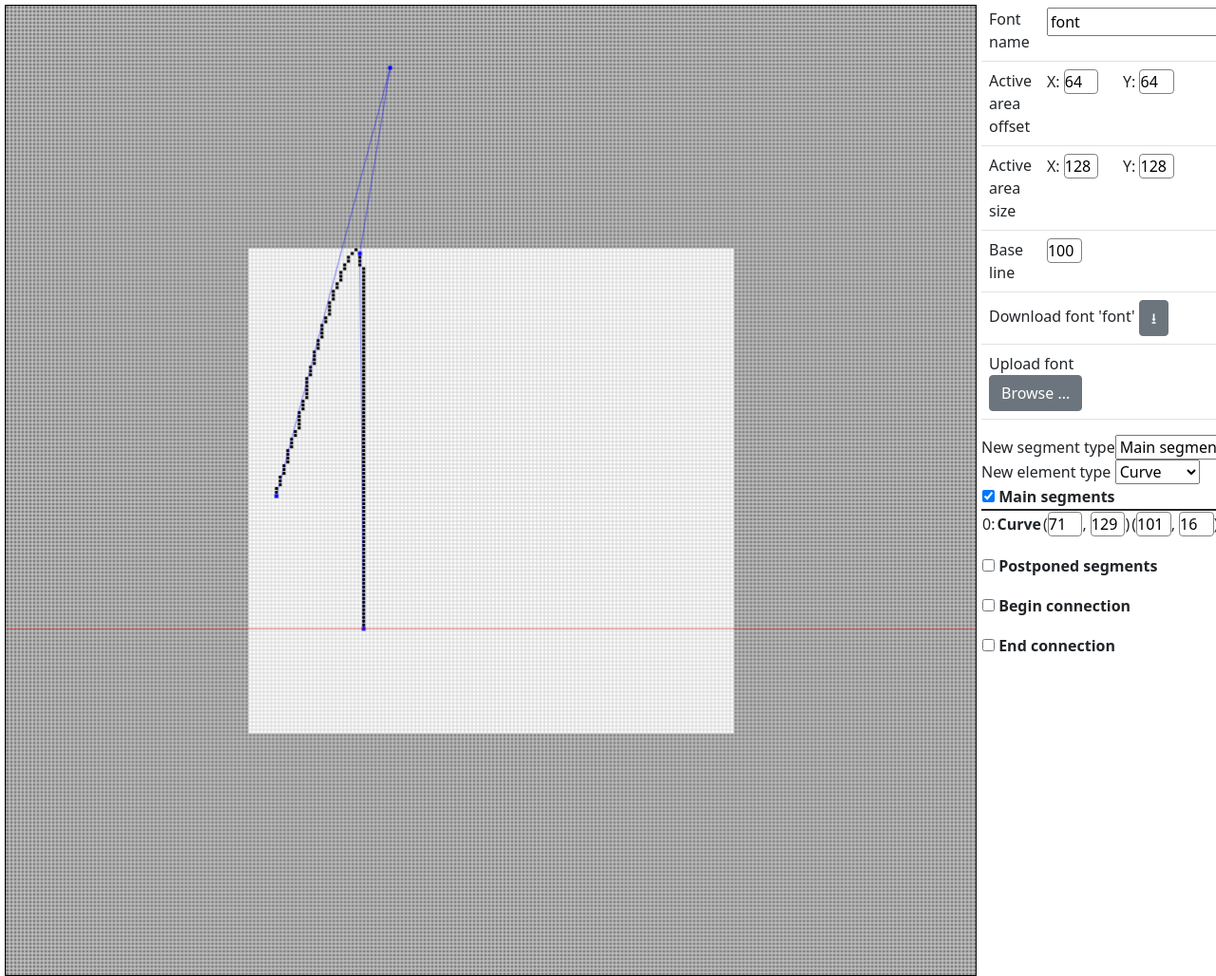
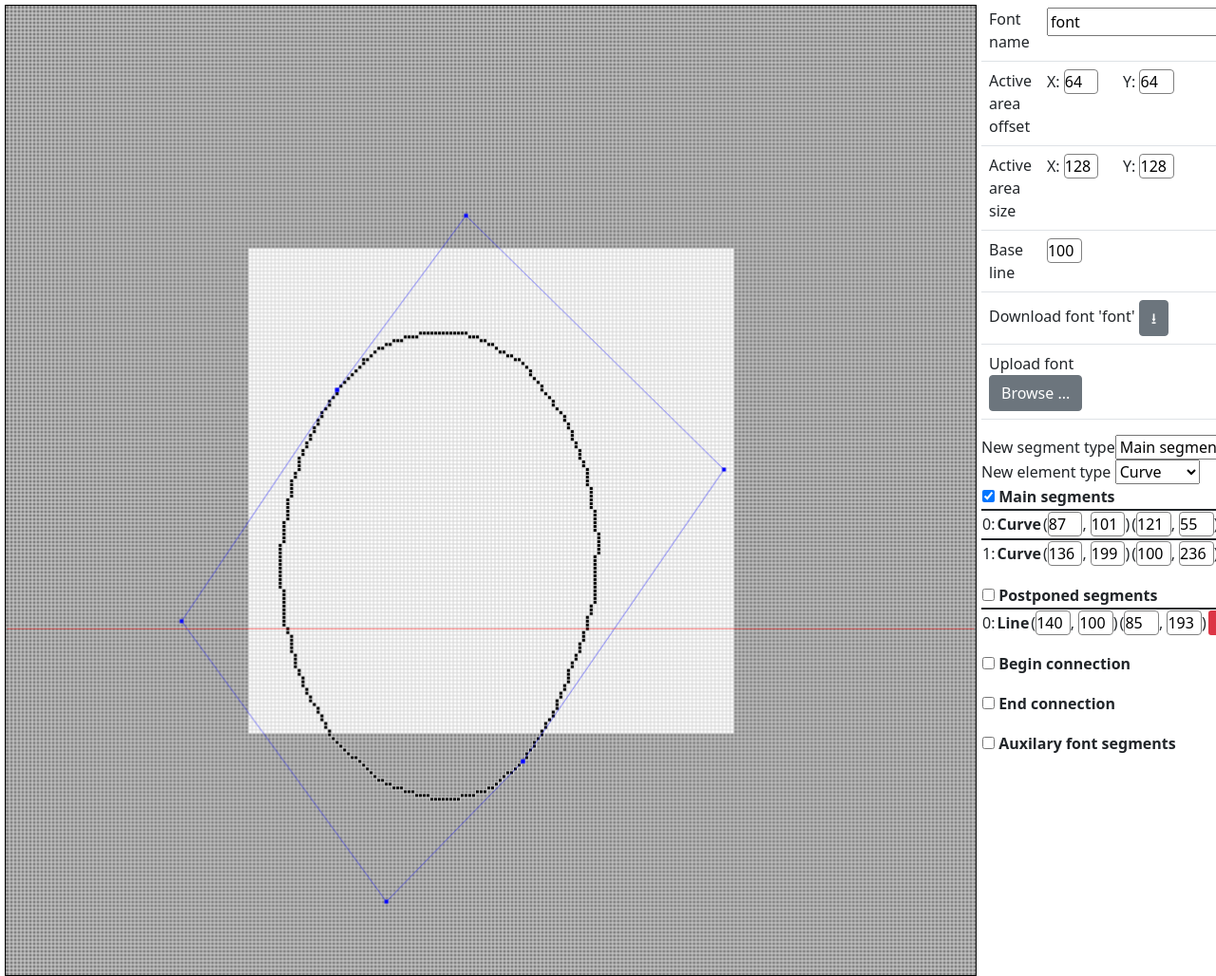
Before and after one commit to jef-sure/hw-fonts, a plain HTML site: page index.html in a window 1280 px wide. Shown: the top 1028 px of the page at 95% size. Drawn offline with nearby package versions, Linux system fonts and the light colour scheme.

Commit message:
more functionality

```diff
--- a/SymbolCurves.js
+++ b/Draw.js
@@ -1,5 +1,5 @@
-class SymbolCurves {
-    static drawLine(object, x1, y1, x2, y2, color) {
+class Draw {
+    static line(object, x1, y1, x2, y2, color) {
         let dx = x2 - x1;
         let dy = y2 - y1;
         if (dx === 0 && dy === 0) {
@@ -79,23 +79,40 @@ class SymbolCurves {
         }
     }
 
-    static drawShownSegments(object, with_aux_lines) {
+    static arrayOfSegments(object, segments, color) {
+        for (const c of segments) {
+            if (c.type === 'curve' && c.points.length === 4) {
+                Curves.drawBezier4p(object, c.points, color);
+            } else if (c.type === 'line' && c.points.length === 2) {
+                object.drawLine(c.points[0].x, c.points[0].y, c.points[1].x, c.points[1].y, color);
+            } else if (c.type === 'dot' && c.points.length === 1) {
+                object.drawPointCanvas(c.points[0].x, c.points[0].y, color);
+            } else if (c.type === 'curve3p' && c.points.length === 3) {
+                Curves.drawBezier3p(object, c.points, color);
+            }
+        }
+    }
+
+    static shownSegments(object, with_aux_lines) {
         const curves = object.symbolCurves;
         if (curves === object.noCurves) return;
         let svss = object.symbolCtx.strokeStyle;
         let svlw = object.symbolCtx.lineWidth;
         let cs = object.symbolCellSize / 2;
-        let drawSegments = (segments) => {
-            for (const c of segments) {
-                if (c.type === 'curve' && c.points.length === 4) {
-                    Curves.drawBezier4p(object, c.points, 1);
-                } else if (c.type === 'line' && c.points.length === 2) {
-                    object.drawLine(c.points[0].x, c.points[0].y, c.points[1].x, c.points[1].y, 1);
-                } else if (c.type === 'dot' && c.points.length === 1) {
-                    object.drawPointCanvas(c.points[0].x, c.points[0].y, 1);
-                } else if (c.type === 'curve3p' && c.points.length === 3) {
-                    Curves.drawBezier3p(object, c.points, 1);
+        let segmentsArray = (skey) => {
+            if (skey !== 'auxilarySegments') return curves[skey];
+            return object.$store.state.font.auxilarySegments;
+        };
+        for (const segment in SegmentTypes) {
+            if (object.$store.state.symbolEdit.shownSegments[segment]) {
+                let sa = segmentsArray(segment);
+                let color = 1;
+                if (segment === 'auxilarySegments') {
+                    if (!with_aux_lines) continue;
+                    color = 'orange';
                 }
+                Draw.arrayOfSegments(object, sa, color);
+                for (const c of sa) {
                     if (with_aux_lines && typeof object.canvas2Point == "function" && c.type !== 'dot' && c.points.length >= 1) {
                         const p = c.points[0];
                         object.drawPointCanvas(p.x, p.y, 'blue', 1);
@@ -114,10 +131,7 @@ class SymbolCurves {
                         }
                     }
                 }
-        };
-        for (const segment in SegmentTypes) {
-            if (object.$store.state.symbolEdit.shownSegments[segment])
-                drawSegments(curves[segment]);
+            }
         }
         if (with_aux_lines && typeof object.canvas2Point == "function") {
             let [sx, sy] = object.canvas2Point(0, object.font.baseLine + object.symbolOffsetY);
--- a/Store.js
+++ b/Store.js
@@ -1,11 +1,24 @@
+const SegmentTypes = {
+    mainSegments: "Main segments",
+    postSegments: "Postponed segments",
+    beginConnection: "Begin connection",
+    endConnection: "End connection",
+    auxilarySegments: "Auxilary font segments"
+};
+
 function getMouseCaptured(state, x, y) {
     let ret = [];
     const cp = state.symbolEdit.codePoint;
     if (cp) {
-        for (const fk in state.font.codePoints[cp]) {
-            if (!Array.isArray(state.font.codePoints[cp][fk])) continue;
-            for (let pi = 0; pi < state.font.codePoints[cp][fk].length; ++pi) {
-                const cs = state.font.codePoints[cp][fk][pi];
+        let segmentsArray = (skey) => {
+            if (skey !== 'auxilarySegments') return state.font.codePoints[cp][skey];
+            return state.font.auxilarySegments;
+        };
+        for (const fk in SegmentTypes) {
+            let sa = segmentsArray(fk);
+            if (!Array.isArray(sa)) continue;
+            for (let pi = 0; pi < sa.length; ++pi) {
+                const cs = sa[pi];
                 const c = cs.points;
                 for (let ci = 0; ci < c.length; ++ci) {
                     const point = c[ci];
@@ -49,13 +62,6 @@ const ElementTypes = {
     },
 };
 
-const SegmentTypes = {
-    mainSegments: "Main segments",
-    postSegments: "Postponed segments",
-    beginConnection: "Begin connection",
-    endConnection: "End connection"
-};
-
 const Store = Vuex.createStore({
     state() {
         return {
@@ -76,7 +82,8 @@ const Store = Vuex.createStore({
                     mainSegments: true,
                     postSegments: false,
                     beginConnection: false,
-                    endConnection: false
+                    endConnection: false,
+                    auxilarySegments: false
                 },
             },
             uploadErrorMessage: '',
@@ -89,26 +96,62 @@ const Store = Vuex.createStore({
                 symbolSizeX: 128,
                 symbolSizeY: 128,
                 widthType: 'fixed', // proportional
-                extraLines: [],
+                auxilarySegments: [],
                 codePoints: {
                     48: {
-                        mainSegments: [{
-                            type: 'curve', // dot, line, curve3p
-                            points: [{
-                                x: 71,
-                                y: 129
-                            }, {
-                                x: 101,
-                                y: 16
-                            }, {
-                                x: 93,
-                                y: 65
-                            }, {
-                                x: 94,
-                                y: 164
-                            }]
+                        "mainSegments": [{
+                                "type": "curve",
+                                "points": [{
+                                        "x": 87,
+                                        "y": 101
+                                    },
+                                    {
+                                        "x": 121,
+                                        "y": 55
+                                    },
+                                    {
+                                        "x": 189,
+                                        "y": 122
+                                    },
+                                    {
+                                        "x": 136,
+                                        "y": 199
+                                    }
+                                ]
+                            },
+                            {
+                                "type": "curve",
+                                "points": [{
+                                        "x": 136,
+                                        "y": 199
+                                    },
+                                    {
+                                        "x": 100,
+                                        "y": 236
+                                    },
+                                    {
+                                        "x": 46,
+                                        "y": 162
+                                    },
+                                    {
+                                        "x": 87,
+                                        "y": 101
+                                    }
+                                ]
+                            }
+                        ],
+                        "postSegments": [{
+                            "type": "line",
+                            "points": [{
+                                    "x": 140,
+                                    "y": 100
+                                },
+                                {
+                                    "x": 85,
+                                    "y": 193
+                                }
+                            ]
                         }],
-                        postSegments: [],
                         beginConnection: [],
                         endConnection: [],
                         width: 0
@@ -146,28 +189,30 @@ const Store = Vuex.createStore({
         },
     },
     mutations: {
-        setCurrentCodepoint(state, codepoint) {
-            state.symbolEdit.codePoint = codepoint;
+        setCurrentCodepoint(state, codePoint) {
+            state.symbolEdit.codePoint = codePoint;
             state.symbolEdit.dataVersion++;
         },
-        addCodepoint(state, codepoint) {
-            state.font.codePoints[codepoint] = {
+        addCodepoint(state, codePoint) {
+            state.font.codePoints[codePoint] = {
                 mainSegments: [],
                 postSegments: [],
                 beginConnection: [],
                 endConnection: [],
-                width: 0
+                width: 0,
+                top: 0,
+                bottom: 0
             };
-            state.symbolEdit.codePoint = codepoint;
+            state.symbolEdit.codePoint = codePoint;
             state.symbolEdit.dataVersion++;
         },
-        removeCodepoint(state, codepoint) {
+        removeCodepoint(state, codePoint) {
             let cps = Object.keys(state.font.codePoints);
             cps.sort((a, b) => a - b);
-            codepoint = parseInt(codepoint);
+            codePoint = parseInt(codePoint);
             if (cps.length > 1) {
-                delete state.font.codePoints[codepoint];
-                let fi = cps.findIndex(e => parseInt(e) === codepoint);
+                delete state.font.codePoints[codePoint];
+                let fi = cps.findIndex(e => parseInt(e) === codePoint);
                 if (fi === 0) ++fi;
                 else --fi;
                 state.symbolEdit.codePoint = cps[fi];
@@ -221,13 +266,18 @@ const Store = Vuex.createStore({
             state.symbolEdit.mouse.y = xy.y;
             state.symbolEdit.mouse.curveX = xy.curveX;
             state.symbolEdit.mouse.curveY = xy.curveY;
+            const cp = state.symbolEdit.codePoint;
+            let segmentsArray = (skey) => {
+                if (skey !== 'auxilarySegments') return state.font.codePoints[cp][skey];
+                return state.font.auxilarySegments;
+            };
             if (state.symbolEdit.mouse.isCaptured && state.symbolEdit.mouse.capturedObjects.length) {
-                const cp = state.symbolEdit.codePoint;
                 const cs = state.font.codePoints[cp];
                 for (const c of state.symbolEdit.mouse.capturedObjects) {
                     if ('segment' in c) {
-                        cs[c.segment][c.index].points[c.pointIndex].x = xy.curveX;
-                        cs[c.segment][c.index].points[c.pointIndex].y = xy.curveY;
+                        let sa = segmentsArray(c.segment);
+                        sa[c.index].points[c.pointIndex].x = xy.curveX;
+                        sa[c.index].points[c.pointIndex].y = xy.curveY;
                     } else if (c.element === 'baseLine') {
                         state.font.baseLine = xy.curveY - state.font.symbolOffsetY;
                     }
@@ -255,16 +305,19 @@ const Store = Vuex.createStore({
                 if (co.length === 0) {
                     const cp = state.symbolEdit.codePoint;
                     const cs = state.font.codePoints[cp];
-                    let isIncompleteSegment = (segment) => {
-                        let sa = cs[segment];
-                        if (sa.length && sa[sa.length - 1].points.length < ElementTypes[sa[sa.length - 1].type].len) return true;
+                    let isIncompleteSegment = (segments) => {
+                        if (segments.length && segments[segments.length - 1].points.length < ElementTypes[segments[segments.length - 1].type].len) return true;
                         return false;
+                    };
+                    let segmentsArray = (skey) => {
+                        if (skey !== 'auxilarySegments') return cs[skey];
+                        return state.font.auxilarySegments;
                     };
                     let foundIncomplete = false;
                     for (const segment in SegmentTypes) {
-                        foundIncomplete = isIncompleteSegment(segment);
+                        let sa = segmentsArray(segment);
+                        foundIncomplete = isIncompleteSegment(sa);
                         if (foundIncomplete) {
-                            let sa = cs[segment];
                             sa[sa.length - 1].points.push({
                                 x: capture.curveX,
                                 y: capture.curveY
@@ -273,7 +326,7 @@ const Store = Vuex.createStore({
                         }
                     }
                     if (!foundIncomplete) {
-                        let sa = cs[state.symbolEdit.newSegmentType];
+                        let sa = segmentsArray(state.symbolEdit.newSegmentType);
                         sa.push({
                             type: state.symbolEdit.newElementType,
                             points: [{
@@ -303,11 +356,25 @@ const Store = Vuex.createStore({
             segment
         }) {
             const cp = state.symbolEdit.codePoint;
-            let cs = state.font.codePoints[cp][segment];
+            let segmentsArray = (skey) => {
+                if (skey !== 'auxilarySegments') return state.font.codePoints[cp][skey];
+                return state.font.auxilarySegments;
+            };
+            let cs = segmentsArray(segment);
             cs.splice(curveIndex, 1);
             state.symbolEdit.mouse.isCaptured = false;
             state.symbolEdit.dataVersion++;
         },
+        setSymbolMeasures(state, {
+            codePoint,
+            width,
+            top,
+            bottom
+        }) {
+            state.font.codePoints[codePoint].width = width;
+            state.font.codePoints[codePoint].top = top;
+            state.font.codePoints[codePoint].bottom = bottom;
+        }
     },
     getters: {},
 });
--- a/SymbolCanvas.js
+++ b/SymbolCanvas.js
@@ -58,9 +58,6 @@ const SymbolCanvas = {
         symbolSizeY() {
             this.draw();
         },
-        symbolCurves() {
-            this.draw();
-        },
         dataVersion() {
             this.draw();
         }
@@ -68,7 +65,31 @@ const SymbolCanvas = {
     methods: {
         draw() {
             this.drawSymbolBackground();
-            SymbolCurves.drawShownSegments(this, true);
+            Draw.shownSegments(this, true);
+            if (this.symbolCurves !== this.noCurves) {
+                const segments = ['mainSegments', 'postSegments'];
+                let sm = new SymbolMeasure();
+                for (const skey of segments) {
+                    Draw.arrayOfSegments(sm, this.symbolCurves[skey], 1);
+                }
+                if (sm.left !== undefined) {
+                    let width = sm.right - sm.left + 1;
+                    let bl = this.$store.state.font.baseLine + this.symbolOffsetY;
+                    let top = sm.top - bl;
+                    let bottom = sm.bottom - bl;
+                    if (width !== parseInt(this.symbolCurves.width) ||
+                        top !== parseInt(this.symbolCurves.top) ||
+                        bottom !== parseInt(this.symbolCurves.bottom)
+                    ) {
+                        this.$store.commit('setSymbolMeasures', {
+                            codePoint: this.$store.state.symbolEdit.codePoint,
+                            width: width,
+                            top: top,
+                            bottom: bottom
+                        });
+                    }
+                }
+            }
         },
         drawSymbolBackground() {
             let svfs = this.symbolCtx.fillStyle;
@@ -123,7 +144,7 @@ const SymbolCanvas = {
             this.symbolCtx.strokeStyle = svss;
         },
         drawLine(x1, y1, x2, y2, color) {
-            SymbolCurves.drawLine(this, x1, y1, x2, y2, color);
+            Draw.line(this, x1, y1, x2, y2, color);
         },
         onmousemove(event) {
             var rect = event.target.getBoundingClientRect();
--- a/SymbolEdit.js
+++ b/SymbolEdit.js
@@ -80,11 +80,10 @@ const SymbolEdit = {
             this.$store.commit('setSymbolsBlock', this.selectedBlockIndex);
         },
         isSegmentComplete(segment) {
-            let curves = this.symbolCurves;
+            let curves = this.symbolCurves(segment);
             if (curves === this.noCurves) return true;
-            let sa = curves[segment];
-            if (!sa.length) return true;
-            let lc = sa[sa.length - 1];
+            if (!curves.length) return true;
+            let lc = curves[curves.length - 1];
             return this.ElementTypes[lc.type].len === lc.points.length;
         },
         isShownSegment(segment) {
@@ -94,6 +93,13 @@ const SymbolEdit = {
             let change = {};
             change[segment] = !this.$store.state.symbolEdit.shownSegments[segment];
             this.$store.commit('setShownSegment', change);
+        },
+        symbolCurves(segment) {
+            const cp = this.$store.state.symbolEdit.codePoint;
+            if (!cp) return this.noCurves;
+            if (segment === 'auxilarySegments')
+                return this.$store.state.font.auxilarySegments;
+            return this.$store.state.font.codePoints[cp][segment];
         },
     },
     computed: {
@@ -183,12 +189,6 @@ const SymbolEdit = {
             set(m) {
                 this.$store.commit('setUploadErrorMessage', m);
             },
-        },
-        symbolCurves() {
-            const cp = this.$store.state.symbolEdit.codePoint;
-            if (!cp) return this.noCurves;
-            const cs = this.$store.state.font.codePoints[cp];
-            return cs ? cs : this.noCurves;
         },
         fontCodePoints() {
             let cps = Object.keys(this.$store.state.font.codePoints).map(e => parseInt(e));
@@ -319,7 +319,7 @@ const SymbolEdit = {
                                 <input  type="checkbox" :checked="isShownSegment(segment)" @change="(event) => setShownSegment(event, segment)" />
                                 {{segmentName}}
                             </th></tr>
-                            <tr :class="{incomplete: !isSegmentComplete(segment) && ci === symbolCurves[segment].length-1 }" v-for="(curve, ci) in symbolCurves[segment]">
+                            <tr :class="{incomplete: !isSegmentComplete(segment) && ci === symbolCurves(segment).length-1 }" v-for="(curve, ci) in symbolCurves(segment)">
                             <td>{{ci}}:</td>
                             <th>{{ElementTypes[curve.type].name}}</th>
                             <td v-for="(point, index) in curve.points">
--- a/SymbolImage.js
+++ b/SymbolImage.js
@@ -73,7 +73,7 @@ const SymbolImage = {
     methods: {
         draw() {
             this.drawSymbolBackground();
-            SymbolCurves.drawShownSegments(this, false);
+            Draw.shownSegments(this, false);
         },
         drawSymbolBackground() {
             let svfs = this.symbolCtx.fillStyle;
@@ -105,7 +105,7 @@ const SymbolImage = {
             this.symbolCtx.fillStyle = svfs;
         },
         drawLine(x1, y1, x2, y2, color) {
-            SymbolCurves.drawLine(this, x1, y1, x2, y2, color);
+            Draw.line(this, x1, y1, x2, y2, color);
         },
     },
     template: `
--- /dev/null
+++ b/SymbolMeasure.js
@@ -0,0 +1,28 @@
+class SymbolMeasure {
+    constructor() {
+        this.left = undefined;
+        this.right = undefined;
+        this.top = undefined;
+        this.bottom = undefined;
+    }
+    canvas2Point(x, y) {
+        return [x, y];
+    }
+    drawPointCanvas(x, y) {
+        if (this.left === undefined) {
+            this.left = x;
+            this.right = x;
+            this.top = y;
+            this.bottom = y;
+        } else {
+            if (x < this.left) this.left = x;
+            else if (x > this.right) this.right = x;
+            if (y < this.top) this.top = y;
+            else if (y > this.bottom) this.bottom = y;
+        }
+    }
+    drawLine(x1, y1, x2, y2) {
+        this.drawPointCanvas(x1, y1);
+        this.drawPointCanvas(x2, y2);
+    }
+}
--- a/index.html
+++ b/index.html
@@ -15,7 +15,8 @@
     <script src="https://unpkg.com/vuex@4.0.0/dist/vuex.global.js"></script>
     <script src="UnicodeRanges.js"></script>
     <script src="Curves.js"></script>
-    <script src="SymbolCurves.js"></script>
+    <script src="SymbolMeasure.js"></script>
+    <script src="Draw.js"></script>
     <script src="Store.js"></script>
     <script src="SymbolImage.js"></script>
     <script src="SymbolCanvas.js"></script>
```
Also changed, not shown: .eslintrc.json, 1 other file. Lines whose indentation alone changed are shown as unchanged.
